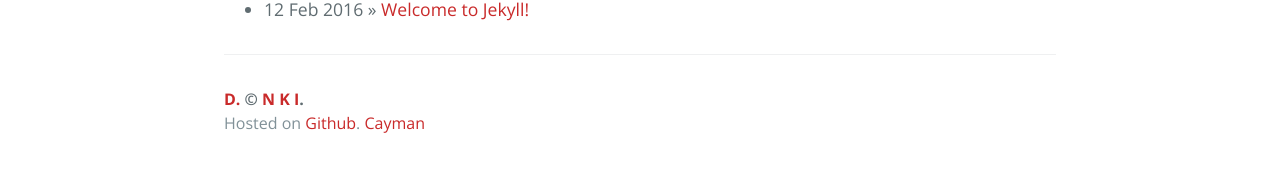
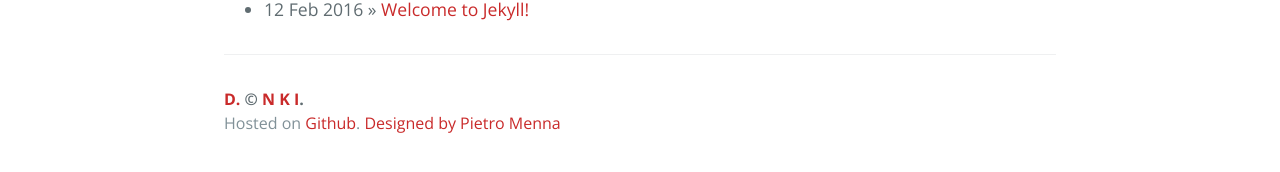
Before and after one commit to Navneet-Suresh/Navneet-Suresh.github.io, a Jekyll site: the page built from index.html, in a window 1280 px wide. Shown: the part 699-871 px from the top of the page. Built offline with Jekyll 4.4.1, drawn with Linux system fonts in a browser that asks for light colours; nearby versions of some CDN libraries; the list of posts is cut into pages by our own code; comment, search, counter and statistics services are not loaded.

Commit message:
Update page-footer.html

```diff
--- a/_includes/page-footer.html
+++ b/_includes/page-footer.html
@@ -1,4 +1,4 @@
 <footer class="site-footer animated zoomInUp">
   <span class="site-footer-owner animated fadeInUp"><a href="{{ site.url }}">{{ site.title }}</a> © <a href="{{ site.author.url }}">{{ site.author.name }}</a>.</span>
-  <span class="site-footer-credits animated fadeInUp">Hosted on <a href="https://pages.github.com">Github</a>. <a href="http://github.com/pietromenna/jekyll-cayman-theme">Cayman</a></span>
+  <span class="site-footer-credits animated fadeInUp">Hosted on <a href="https://pages.github.com">Github</a>. <a href="http://github.com/pietromenna/jekyll-cayman-theme">Designed by Pietro Menna</a></span>
 </footer>
```
